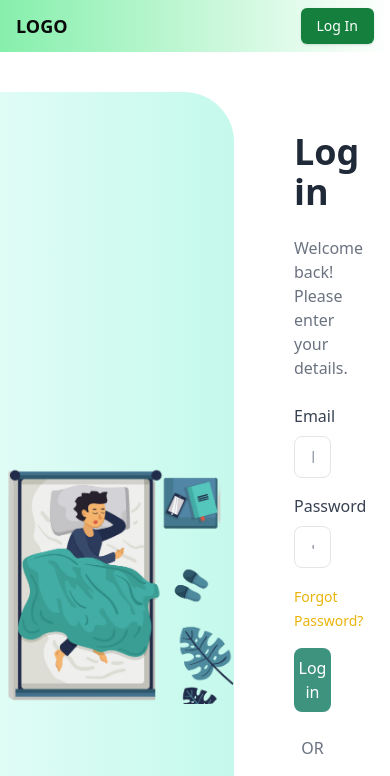
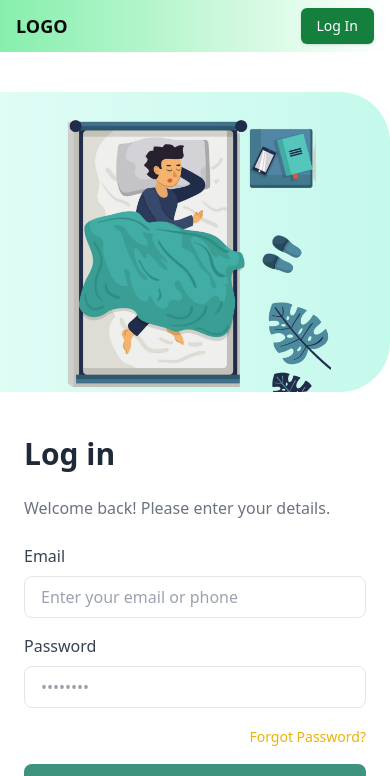
Before and after one commit to Rizwanali02/hostel-App, a Next.js app: page /login in a window 390 px wide. Shown: the top 776 px of the page. Built offline with nearby package versions, Linux system fonts and the light colour scheme.

Commit message:
responsive login page

```diff
--- a/src/app/login/page.tsx
+++ b/src/app/login/page.tsx
@@ -2,21 +2,23 @@ import React from "react";
 
 export default function LoginPage() {
   return (
-      <div className="flex flex-wrap overflow-hidden gap-5  w-full py-10">
+    <div className="flex flex-wrap overflow-hidden gap-5 w-full py-10">
       {/* Left Side - Image & Illustrations */}
-        <div className="relative w-[60%] bg-gradient-to-r from-[#DFFCF5] to-[#C5F9EC] flex items-center justify-center rounded-tr-[50px] rounded-br-[50px]">
+      <div className="relative w-full md:w-[60%] bg-gradient-to-r from-[#DFFCF5] to-[#C5F9EC] flex items-center justify-center rounded-tr-[50px] rounded-br-[50px]">
         <div className="text-center">
           <img
-              src="/images/landing.png" // Replace with your actual image path
+            src="/images/landing.png"
             alt="Sleeping Illustration"
-              className="w-full h-full mx-auto"
+            className="w-full h-auto max-h-[300px] md:max-h-full object-contain"
           />
         </div>
       </div>
 
       {/* Right Side - Login Form */}
-        <div className="w-[30%] p-10">
-          <h1 className="text-4xl font-bold text-gray-800 mb-6">Log in</h1>
+      <div className="w-full md:w-[35%] lg:w-[30%] p-6 md:p-10">
+        <h1 className="text-3xl md:text-4xl font-bold text-gray-800 mb-6">
+          Log in
+        </h1>
         <p className="text-gray-500 mb-6">
           Welcome back! Please enter your details.
         </p>
```
Lines whose indentation alone changed are shown as unchanged.
